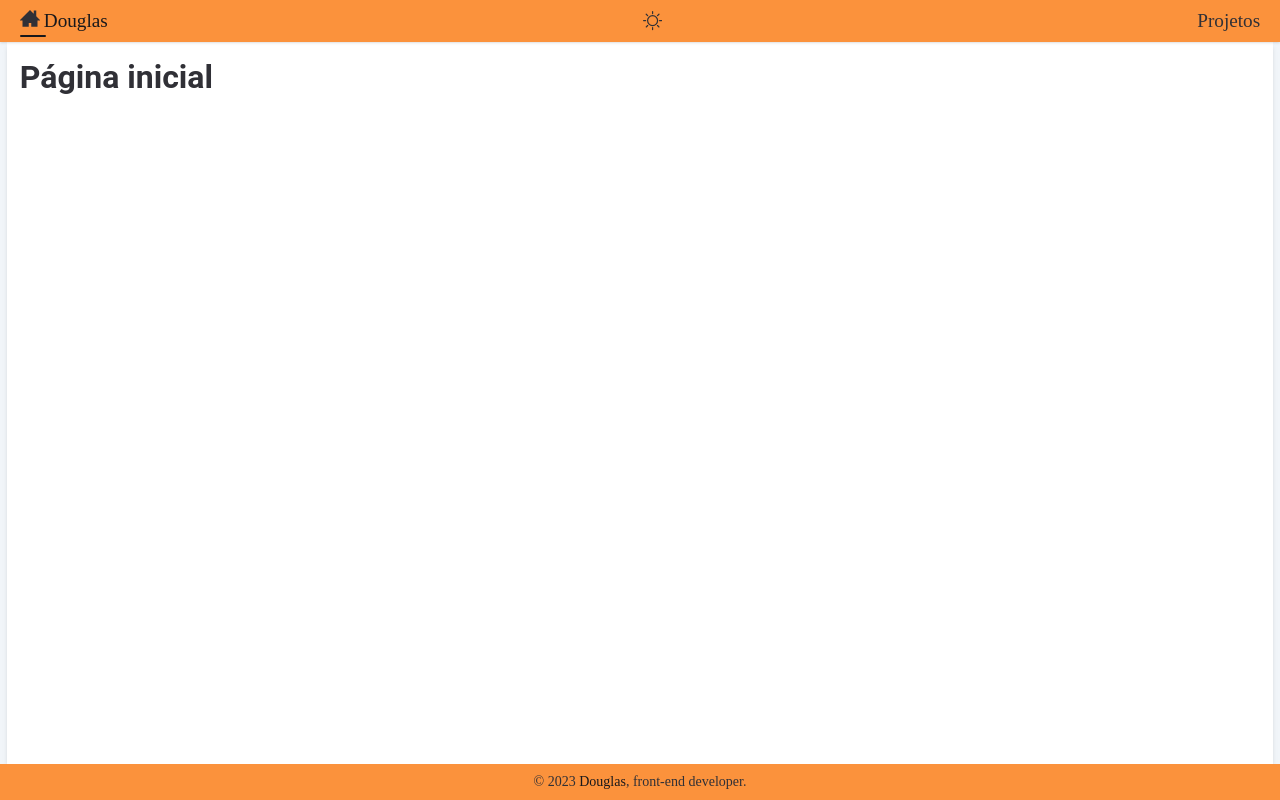
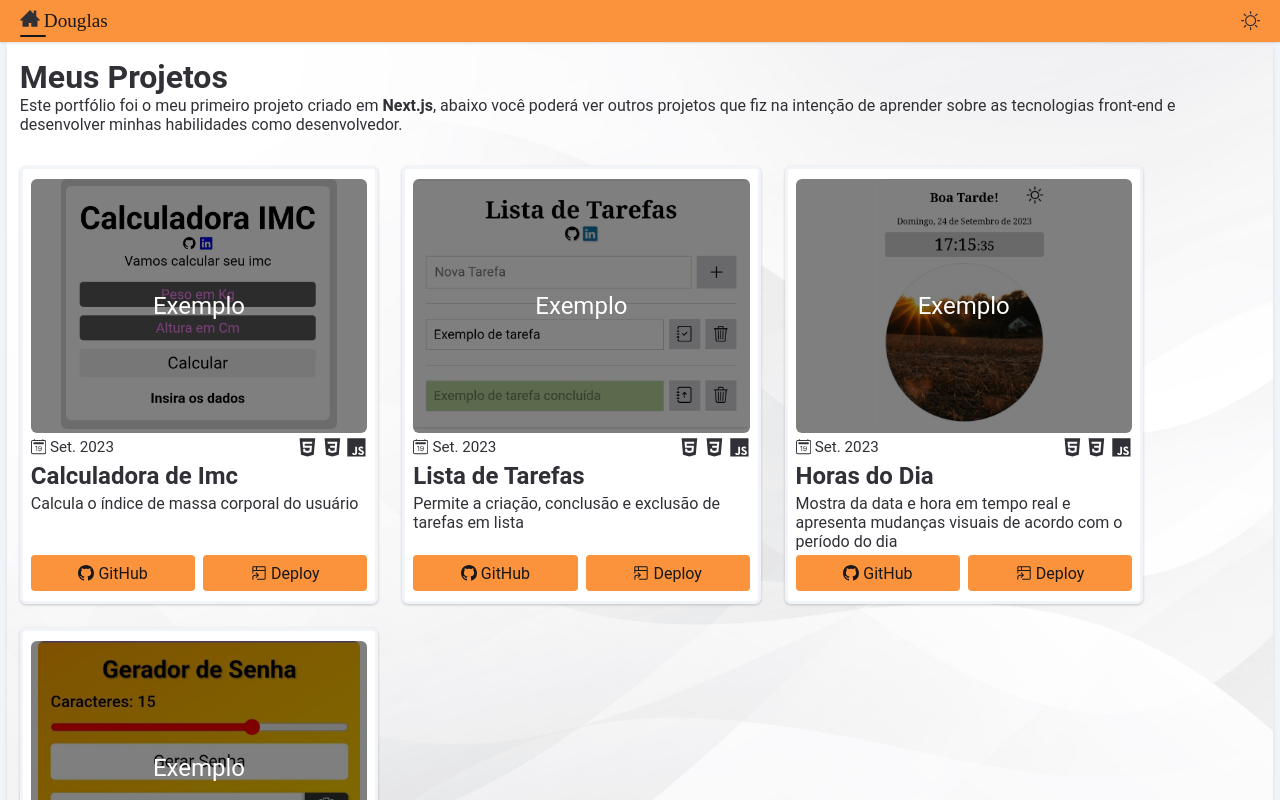
Before and after one commit to douglas-de-vargas/Portfolio, a Next.js app: page / in a window 1280 px wide. Shown: the top 800 px of the page. Built offline with nearby package versions, Linux system fonts and the light colour scheme.

Commit message:
projects home

```diff
--- a/app/components/Layout/Header.tsx
+++ b/app/components/Layout/Header.tsx
@@ -5,7 +5,7 @@ import { ImHome3 } from "react-icons/im";
 import { GoMoon, GoSun } from "react-icons/go";
 import { usePathname } from "next/navigation";
 
- import { useTheme } from "@/app/hooks/useTheme";
+import { useTheme } from "@/app/hooks/useTheme";
 
 function Header() {
   const { theme, setTheme } = useTheme();
@@ -43,17 +43,6 @@ function Header() {
               </div>
             )}
           </div>
-          <nav className="flex items-stretch">
-            <Link
-              className={
-                pathname === "/projects/" ? `${classLinks} active` : classLinks
-              }
-              href="/projects"
-              passHref
-            >
-              Projetos
-            </Link>
-          </nav>
         </div>
       </header>
     </>
--- a/app/components/ProjectCards/ProjectCard.tsx
+++ b/app/components/ProjectCards/ProjectCard.tsx
@@ -78,7 +78,8 @@ function ProjectList() {
         const formattedDate: string = formatDate(project.date);
         return (
           <li
-            className="relative flex flex-col md:w-[358.4px] gap-1 px-2 py-2.5 bg-body shadow-lg rounded-md overflow-hidden border-1 border-solid border-border"
+            id="card-project"
+            className="relative flex flex-col md:w-[358.4px] gap-1 px-2 py-2.5 rounded-md overflow-hidden border-1 border-solid border-border"
             key={index}
           >
             <div id="image-project" className="flex justify-center relative">
--- a/app/globals.css
+++ b/app/globals.css
@@ -117,3 +117,15 @@ header .active::before {
   font-size: 1.5rem;
   transition: 0.3s;
 }
+
+main {
+  background-image: url("/background.jpg");
+  background-size: auto 100%;
+  background-repeat: repeat;
+
+  background-color: rgba(219, 219, 219, 0.787);
+}
+#card-project {
+  box-shadow: rgba(0, 0, 0, 0.2) 0px 1px 3px 0px;
+  background: rgb(255,255,255);
+}
--- a/app/page.tsx
+++ b/app/page.tsx
@@ -1,7 +1,18 @@
+import ProjectList from "@/app/components/ProjectCards/ProjectCard";
+
 export default function Home() {
   return (
     <>
-    <h1>Página inicial</h1>
+      <h1>Meus Projetos</h1>
+      <p className="mb-2">
+        Este portfólio foi o meu primeiro projeto criado em{" "}
+        <strong>Next.js</strong>, abaixo você poderá ver outros projetos que fiz
+        na intenção de aprender sobre as tecnologias front-end e desenvolver
+        minhas habilidades como desenvolvedor.
+      </p>
+      <ul className="flex flex-col gap-6 mt-6 md:flex-row md:flex-wrap">
+        <ProjectList />
+      </ul>
     </>
-  )
+  );
 }
```
Also changed, not shown: public/background.jpg (added).
